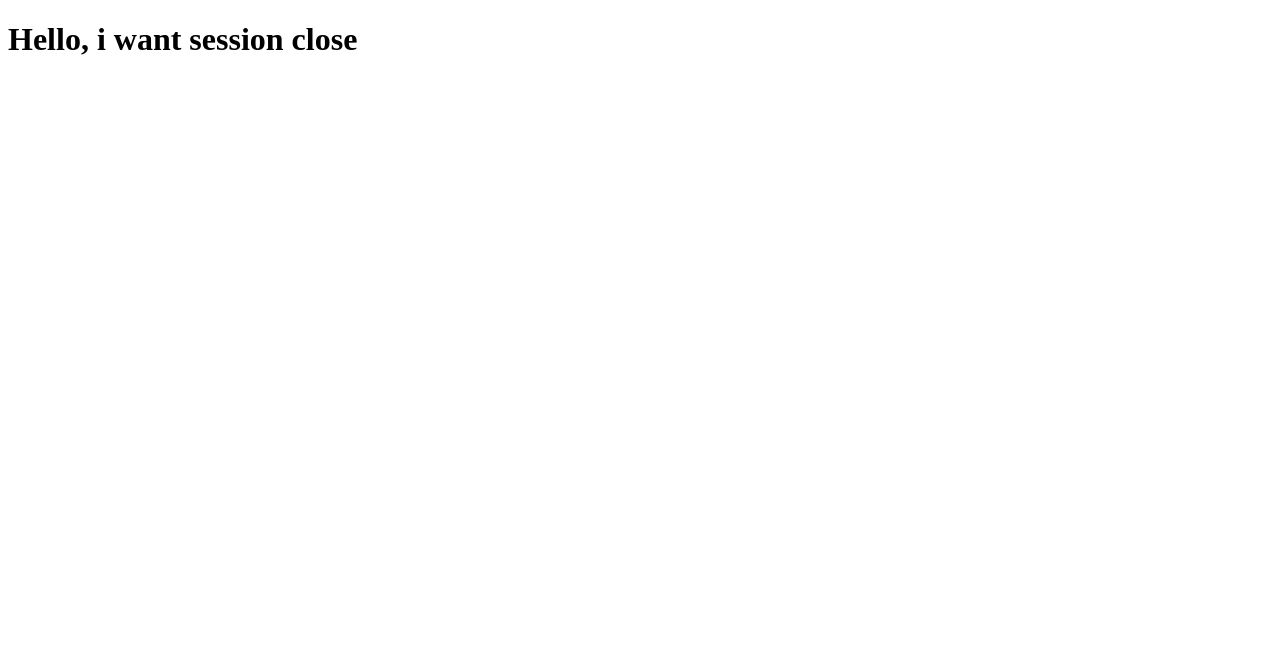
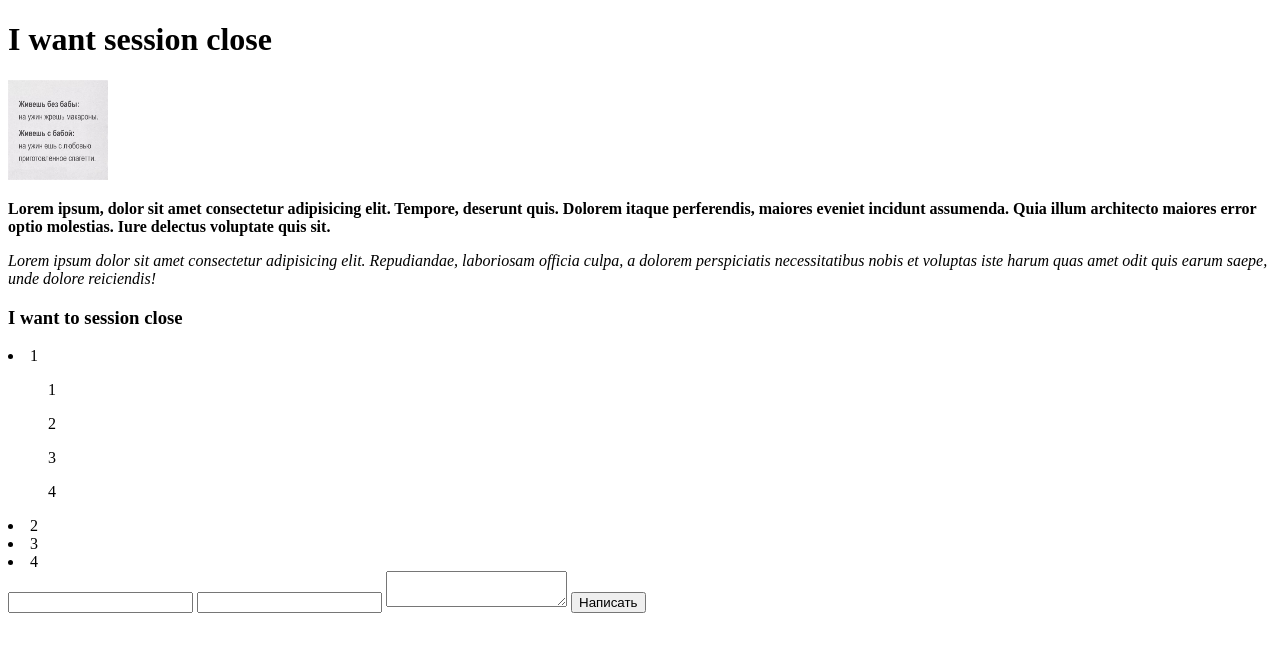
Before and after one commit to FOXRAIDER/for_ROST, a plain HTML site: page index.html in a window 1280 px wide. Drawn offline with Linux system fonts and the light colour scheme.

Commit message:
threty lab

```diff
--- a/index.html
+++ b/index.html
@@ -6,8 +6,35 @@
     <title>Example</title>
 </head>
 <body>
+    <h1>I want session close    </h1>
     <div class="container">
-        <h1>Hello,  i want session close</h1>
+        <img src="s1200.jpg" alt="Смешная картинка" width="100" height="100">
+    </div>
+    <div class="container">
+        <p><b>Lorem ipsum, dolor sit amet consectetur adipisicing elit. Tempore, deserunt quis. Dolorem itaque perferendis, maiores eveniet incidunt assumenda. Quia illum architecto maiores error optio molestias. Iure delectus voluptate quis sit.</b></p>
+        <p><i>Lorem ipsum dolor sit amet consectetur adipisicing elit. Repudiandae, laboriosam officia culpa, a dolorem perspiciatis necessitatibus nobis et voluptas iste harum quas amet odit quis earum saepe, unde dolore reiciendis!</i></p>
+    </div>
+    <h3>I want to session close</h3>
+    <li>1<ul>1</ul>
+        <ul>2</ul>
+        <ul>3</ul>
+        <ul>4</ul>
+    </li>
+    <li>2</li>
+    <li>3</li>
+    <li>4</li>
+    <div class="container">
+        <form action="ссылка_на_скрипт_обработки_формы">
+
+            <input type="text" name="name" />
+
+            <input type="text" name="email" />
+
+            <textarea name="text"></textarea>
+
+            <input type="submit" value="Написать" />
+
+            </form>
     </div>
 </body>
 </html>
```
Also changed, not shown: s1200.jpg (added).
